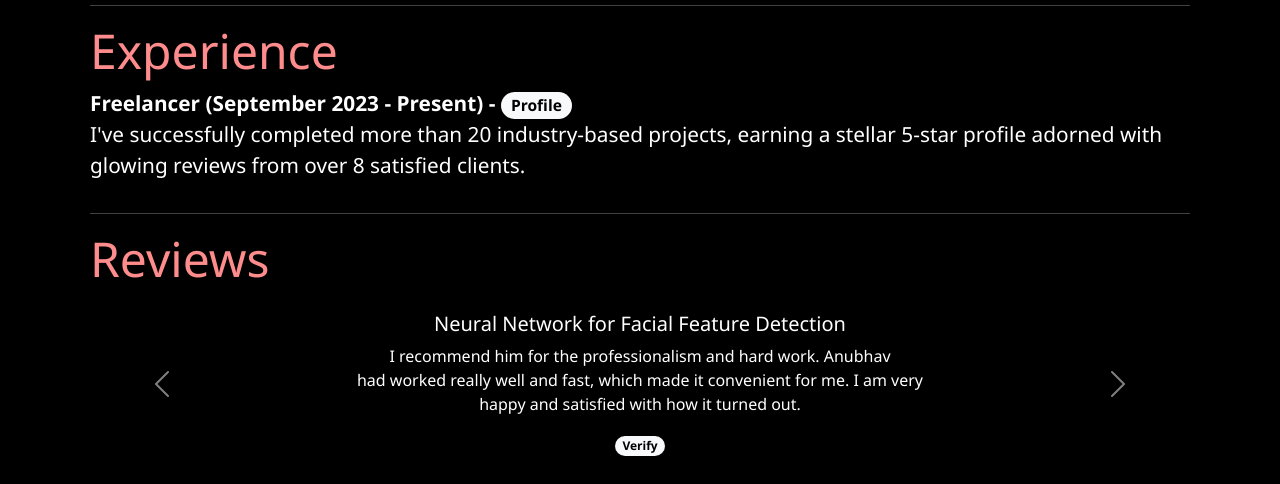
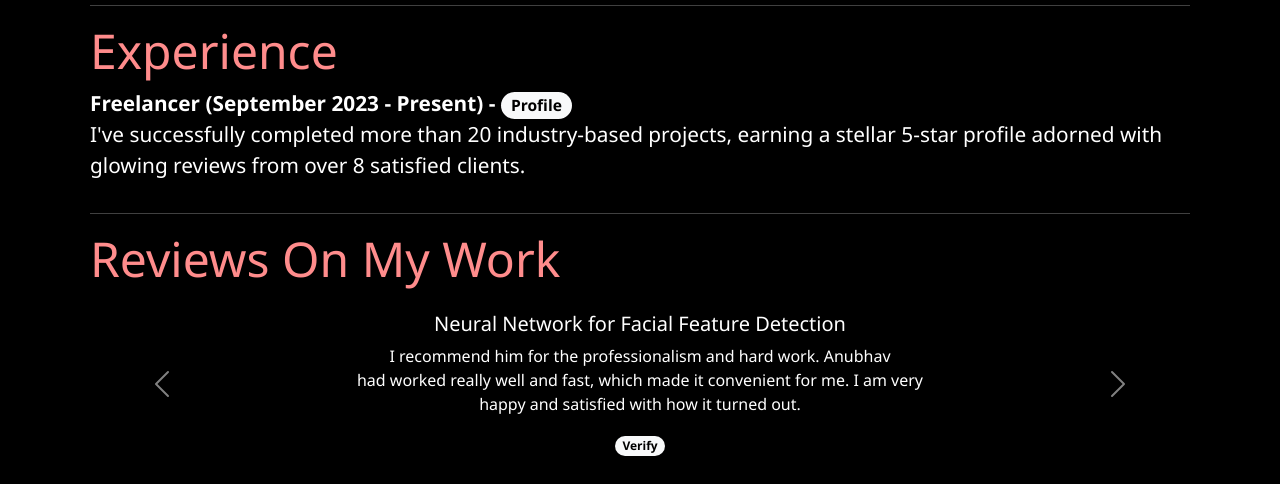
Before and after one commit to LazyyVenom/Anubhav_Portfolio, a Flask app: page / in a window 1280 px wide. Shown: the part 1791-2275 px from the top of the page. Run offline with Flask 3, Linux system fonts and the light colour scheme.

Commit message:
About Section Done

```diff
--- a/templates/index.html
+++ b/templates/index.html
@@ -221,7 +221,7 @@
             </div>
             <hr>
             <div class="row">
-                <h1 class="display-5 stronger bold">Reviews</h1>
+                <h1 class="display-5 stronger bold">Reviews On My Work</h1>
                 <br>
                 <div id="carouselExampleAutoplaying" class="carousel slide" data-bs-ride="carousel">
                     <div class="carousel-inner">
```
